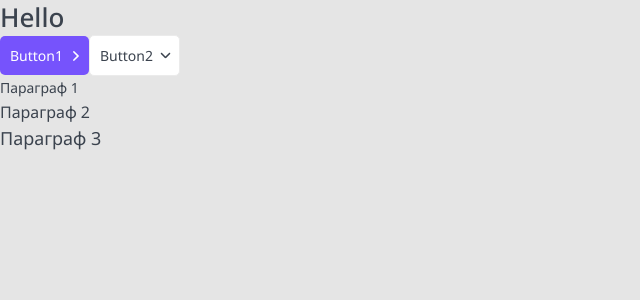
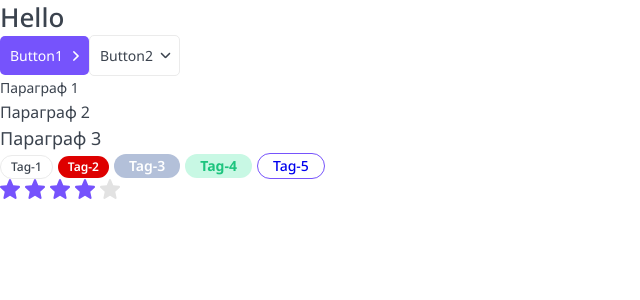
Before and after one commit to DmitryVolkov1997/nextjs-typescript-owl, a Next.js app: page / in a window 1280 px wide. Shown: the top 300 px of the page, without its empty margins (0-640 px from the left). Built offline with nearby package versions, Linux system fonts and the light colour scheme.

Commit message:
added component rating

```diff
--- a/components/P/P.props.ts
+++ b/components/P/P.props.ts
@@ -1,4 +1,4 @@
-import {ButtonHTMLAttributes, DetailedHTMLProps, HTMLAttributes, ReactNode} from 'react'
+import {DetailedHTMLProps, HTMLAttributes, ReactNode} from 'react'
 
 export interface PProps extends DetailedHTMLProps<HTMLAttributes<HTMLParagraphElement>, HTMLParagraphElement>{
 	children: ReactNode
--- /dev/null
+++ b/components/Rating/Rating.module.scss
@@ -0,0 +1,16 @@
+@import "styles/vars";
+
+.star svg {
+  margin-right: 5px;
+  transition-property: all;
+  transition-timing-function: cubic-bezier(0.4, 0, 0.2, 1);
+  transition-duration: 150ms;
+}
+
+.filled svg {
+  fill: $color-primary;
+}
+
+.editable {
+  cursor: pointer;
+}
--- /dev/null
+++ b/components/Rating/Rating.tsx
@@ -0,0 +1,64 @@
+import React, {FC, useEffect, useState, KeyboardEvent} from 'react'
+import styles from './Rating.module.scss'
+import cn from 'classnames'
+import {RatingProps} from '@/components/Rating/Rating.props'
+import StarIcon from './star.svg'
+
+export const Rating: FC<RatingProps> = (props): JSX.Element => {
+	const {isEditable = false, className, rating, setRating, ...rest} = props
+	const [ratingArray, setRatingArray] = useState<JSX.Element[]>(new Array(5).fill(<></>))
+
+	useEffect(() => {
+		constructRating(rating)
+		// eslint-disable-next-line react-hooks/exhaustive-deps
+	}, [rating])
+
+	const constructRating = (currentRating: number) => {
+		const updatedArray = ratingArray.map((r, idx) => {
+			return (
+				<span key={idx} className={cn(styles.star, className, {
+					[styles.filled]: idx < currentRating,
+					[styles.editable]: isEditable
+				})} onMouseEnter={() => changeDisplay(idx + 1)} onMouseLeave={() => changeDisplay(rating)}
+					  onClick={() => onClick(idx + 1)}>
+					<StarIcon key={idx} tabIndex={isEditable ? 0 : -1}
+							  onKeyDown={(e: KeyboardEvent<SVGElement>) => isEditable && handleSpace(idx + 1, e)} {...rest}/>
+				</span>
+			)
+		})
+
+		setRatingArray(updatedArray)
+	}
+
+	const changeDisplay = (rating: number) => {
+		if (!isEditable) return
+
+		constructRating(rating)
+	}
+
+	const onClick = (rating: number) => {
+		if (!isEditable || !setRating) return
+
+		setRating(rating)
+	}
+
+	const handleSpace = (rating: number, e: KeyboardEvent<SVGElement>) => {
+		if (e.code === 'Space' && setRating) {
+			setRating(rating)
+		}
+	}
+
+	return (
+		<div {...rest}>
+			{
+				ratingArray.map((r, idx) => (
+					<span key={idx}>
+						{r}
+					</span>
+				))
+			}
+		</div>
+	)
+}
+
+// 3:23
--- /dev/null
+++ b/components/Tag/Tag.module.scss
@@ -0,0 +1,55 @@
+@import "styles/vars";
+
+.tag {
+  font-family: $font-family;
+  display: inline-block;
+  margin-right: 5px;
+  border-radius: 20px;
+  text-align: center;
+
+  a {
+    text-decoration: none;
+  }
+}
+
+.sm {
+  padding: 5px 10px;
+  font-size: 12px;
+  line-height: 12px;
+}
+
+.md {
+  padding: 5px 15px;
+  font-size: 14px;
+  line-height: 14px;
+}
+
+.ghost {
+  border: 1px solid $color-light-gray;
+  font-weight: $fw-medium;
+  color: $color-black;
+}
+
+.red {
+  background: $color-dark-red;
+  font-weight: $fw-semi-bold;
+  color: $color-white;
+}
+
+.gray {
+  background: $color-dark-gray;
+  font-weight: $fw-semi-bold;
+  color: $color-white;
+}
+
+.green {
+  background: $color-light-green;
+  font-weight: $fw-bold;
+  color: $color-green;
+}
+
+.primary {
+  border: 1px solid $color-primary;
+  font-weight: $fw-medium;
+  color: $color-primary;
+}
--- /dev/null
+++ b/components/Tag/Tag.tsx
@@ -0,0 +1,22 @@
+import React, {FC} from 'react'
+import styles from './Tag.module.scss'
+import cn from 'classnames'
+import {TagProps} from '@/components/Tag/Tag.props'
+
+export const Tag: FC<TagProps> = (props) => {
+	const {children, size = 'sm', color = 'ghost', href, className, ...rest} = props
+
+	return (
+		<div className={cn(styles.tag, className, {
+			[styles.ghost]: color === 'ghost',
+			[styles.red]: color === 'red',
+			[styles.gray]: color === 'gray',
+			[styles.green]: color === 'green',
+			[styles.primary]: color === 'primary',
+			[styles.sm]: size === 'sm',
+			[styles.md]: size === 'md'
+		})} {...rest}>
+			{href ? <a href={href} target="_blank" rel="noreferrer">{children}</a> : children}
+		</div>
+	)
+}
--- a/components/index.ts
+++ b/components/index.ts
@@ -1,3 +1,5 @@
 export * from './Htag/Htag'
 export * from './Button/Button'
 export * from './P/P'
+export * from './Tag/Tag'
+export * from './Rating/Rating'
--- a/pages/index.tsx
+++ b/pages/index.tsx
@@ -1,14 +1,23 @@
-import {Htag, P, Button} from '@/components'
+import {Htag, P, Button, Tag, Rating} from '@/components'
+import {useState} from 'react'
 
 export default function Home() {
+	const [rating, setRating] = useState(4)
+
 	return (
-		<>
+		<div style={{background: 'white', minHeight: '100vh'}}>
 			<Htag tag="h1">Hello</Htag>
 			<Button appearance={'primary'} arrow="right">Button1</Button>
 			<Button appearance={'ghost'} arrow="down">Button2</Button>
 			<P size="sm">Параграф 1</P>
 			<P size="base">Параграф 2</P>
 			<P size="xl">Параграф 3</P>
-		</>
+			<Tag color="ghost" size="sm">Tag-1</Tag>
+			<Tag color="red" size="sm">Tag-2</Tag>
+			<Tag color="gray" size="md">Tag-3</Tag>
+			<Tag color="green" size="md">Tag-4</Tag>
+			<Tag color="primary" size="md" href="https://www.youtube.com/">Tag-5</Tag>
+			<Rating rating={rating} isEditable={true} setRating={setRating}/>
+		</div>
 	)
 }
--- a/styles/globals.scss
+++ b/styles/globals.scss
@@ -21,5 +21,3 @@ body {
 
 	font-family: $font-family;
 }
-
-//011 [x]
--- a/styles/vars.scss
+++ b/styles/vars.scss
@@ -13,10 +13,11 @@ $color-white: #FFFFFF;
 $color-primary: #7653FC;
 $color-primary-hover: #5731E8;
 $color-red: #FC836D;
+$color-dark-red: #DE0000;
 $color-green: #1DC47E;
 $color-light-green: #C8F8E4;
 $color-light-gray: #EBEBEB;
-
+$color-dark-gray: #B3C0D9;
 
 $fz-sm: 14px;
 $fz-base: 16px;
```
Also changed, not shown: components/Rating/Rating.props.ts (added, +7 -0 lines), components/Tag/Tag.props.ts (added, +8 -0 lines), components/Rating/star.svg (added).
